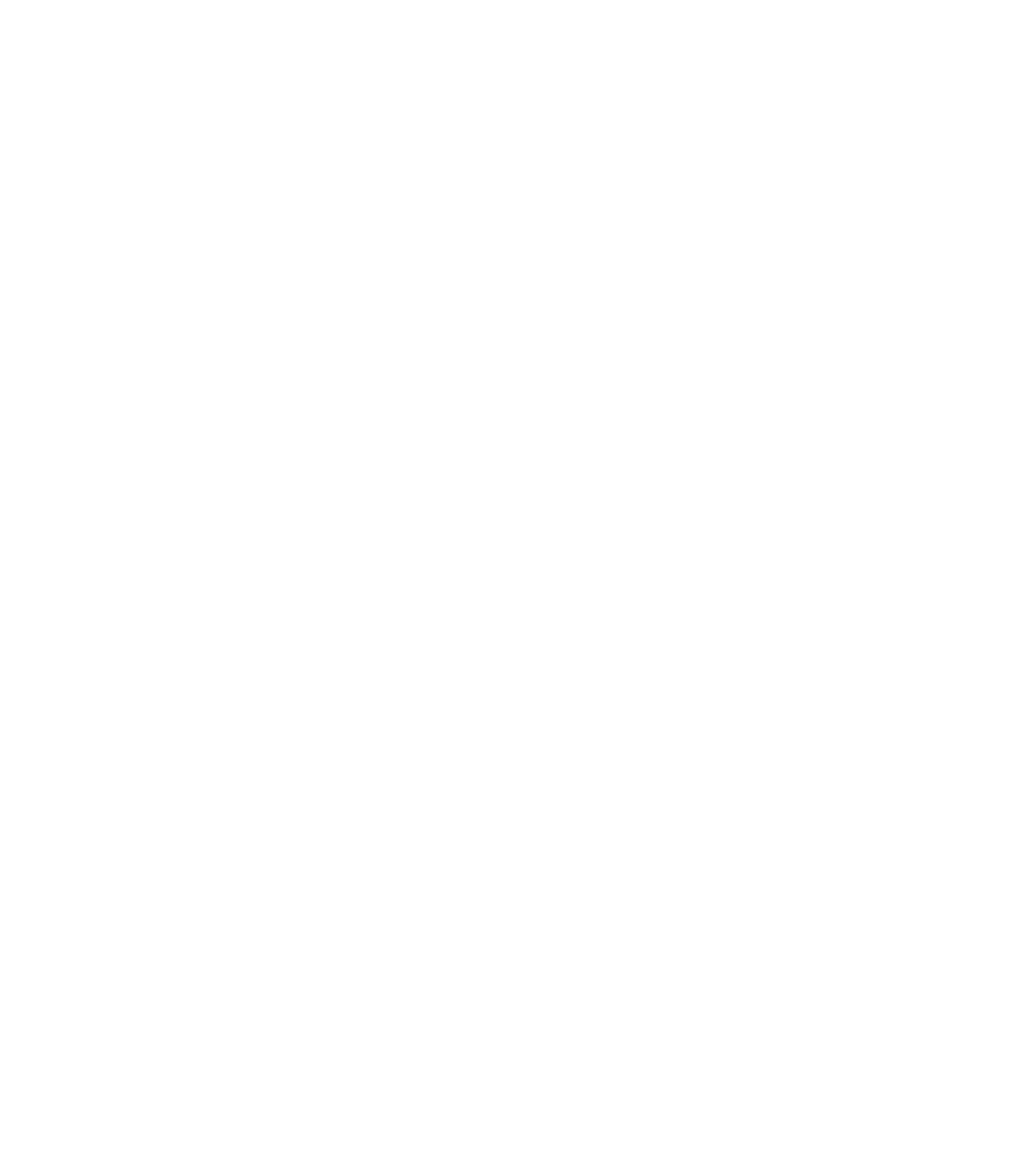
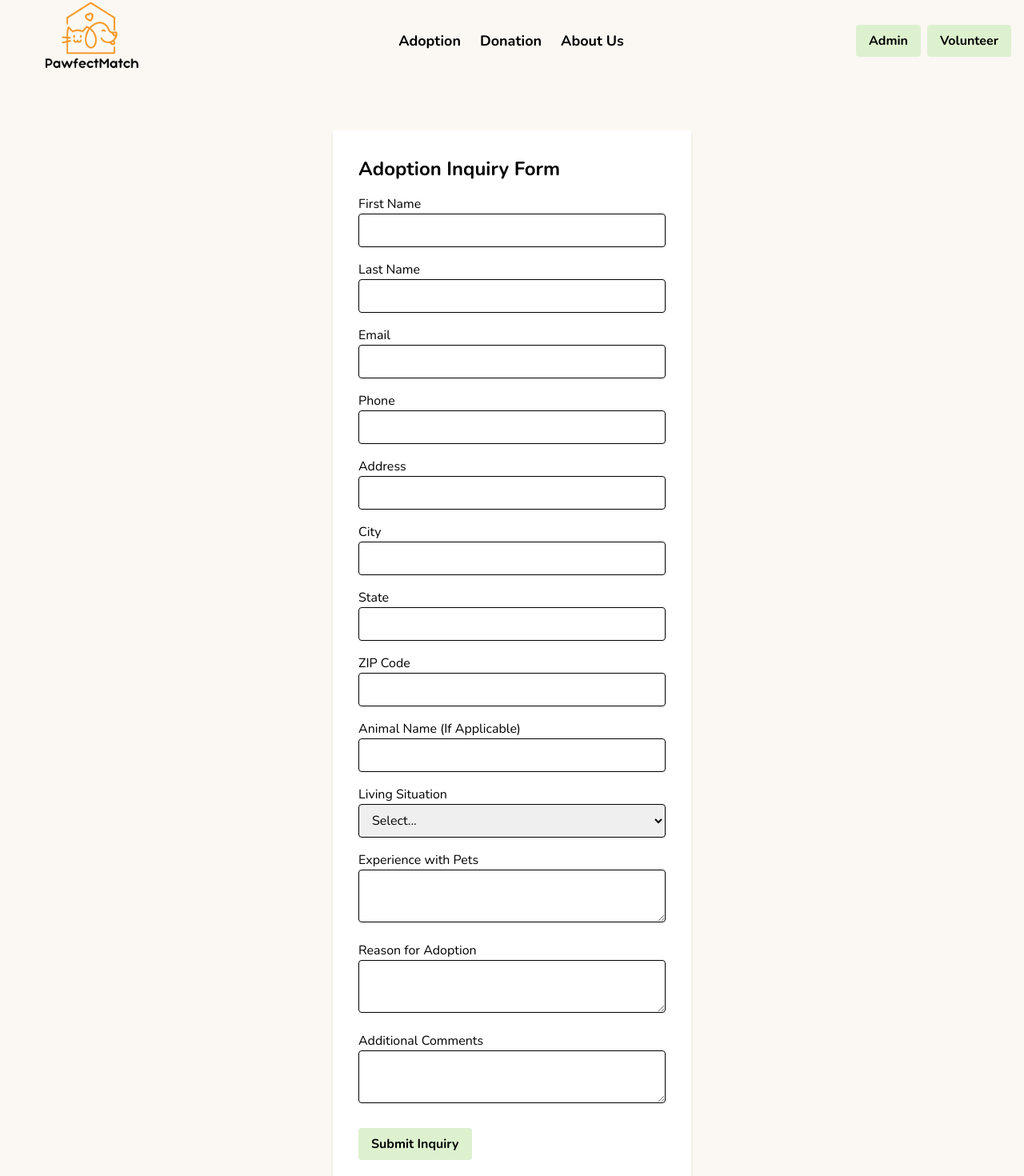
Before and after one commit to TaylorDJones11/PawfectMatch, a React (Vite) app in the folder frontend/: page /adoptionform in a window 1280 px wide. Before the commit this address had no page. Shown: the part 61-1531 px from the top of the page at 80% size. Before the commit the page ends 800 px from the top, so only its background shows below. Built offline with nearby package versions, Linux system fonts and the light colour scheme.

Commit message:
correcting background

```diff
--- a/frontend/src/App.jsx
+++ b/frontend/src/App.jsx
@@ -1,6 +1,7 @@
 import { BrowserRouter as Router, Route, Routes } from 'react-router-dom';
 import Home from './pages/Home/Home';
 import AdoptionPage from './pages/Adoption/AdoptionPage';
+import AdoptionForm from './pages/Adoption/AdoptionForm';
 import DonationPage from './pages/Donation/DonationPage';
 import AboutUs from './pages/Home/AboutUs';
 import IndividualAnimal from './pages/Adoption/IndividualAnimal';
@@ -17,6 +18,7 @@ function App() {
       <Routes>
         <Route path='/' element={<Home />} />
         <Route path='/adopt' element={<AdoptionPage />} />
+        <Route path='/adoptionform' element={<AdoptionForm />} />
         <Route path='/donate' element={<DonationPage />} />
         <Route path='/about' element={<AboutUs />} />
         <Route path='/animal/:id' element={<IndividualAnimal />} />
--- /dev/null
+++ b/frontend/src/components/AdoptionInquiryForm.jsx
@@ -0,0 +1,190 @@
+import { useState } from 'react';
+import Button from './Button';
+
+function AdoptionInquiryForm() {
+  const [formData, setFormData] = useState({
+    firstName: '',
+    lastName: '',
+    email: '',
+    phone: '',
+    address: '',
+    city: '',
+    state: '',
+    zip: '',
+    animalName: '',
+    livingSituation: '',
+    experienceWithPets: '',
+    reasonForAdoption: '',
+    additionalComments: '',
+  });
+
+  const handleChange = (e) => {
+    const { name, value } = e.target;
+    setFormData({
+      ...formData,
+      [name]: value,
+    });
+  };
+
+  const handleSubmit = (e) => {
+    e.preventDefault();
+    console.log('Form Data Submitted:', formData);
+
+    alert('Your inquiry has been submitted!');
+  };
+
+  return (
+    <div className='max-w-md mx-auto bg-white p-8 shadow-md rounded'>
+      <h2 className='text-2xl font-bold mb-4'>Adoption Inquiry Form</h2>
+      <form onSubmit={handleSubmit}>
+        <div className='mb-4'>
+          <label className='block text-gray-700'>First Name</label>
+          <input
+            type='text'
+            name='firstName'
+            value={formData.firstName}
+            onChange={handleChange}
+            className='w-full px-3 py-2 border rounded'
+            required
+          />
+        </div>
+        <div className='mb-4'>
+          <label className='block text-gray-700'>Last Name</label>
+          <input
+            type='text'
+            name='lastName'
+            value={formData.lastName}
+            onChange={handleChange}
+            className='w-full px-3 py-2 border rounded'
+            required
+          />
+        </div>
+        <div className='mb-4'>
+          <label className='block text-gray-700'>Email</label>
+          <input
+            type='email'
+            name='email'
+            value={formData.email}
+            onChange={handleChange}
+            className='w-full px-3 py-2 border rounded'
+            required
+          />
+        </div>
+        <div className='mb-4'>
+          <label className='block text-gray-700'>Phone</label>
+          <input
+            type='tel'
+            name='phone'
+            value={formData.phone}
+            onChange={handleChange}
+            className='w-full px-3 py-2 border rounded'
+          />
+        </div>
+        <div className='mb-4'>
+          <label className='block text-gray-700'>Address</label>
+          <input
+            type='text'
+            name='address'
+            value={formData.address}
+            onChange={handleChange}
+            className='w-full px-3 py-2 border rounded'
+          />
+        </div>
+        <div className='mb-4'>
+          <label className='block text-gray-700'>City</label>
+          <input
+            type='text'
+            name='city'
+            value={formData.city}
+            onChange={handleChange}
+            className='w-full px-3 py-2 border rounded'
+          />
+        </div>
+        <div className='mb-4'>
+          <label className='block text-gray-700'>State</label>
+          <input
+            type='text'
+            name='state'
+            value={formData.state}
+            onChange={handleChange}
+            className='w-full px-3 py-2 border rounded'
+          />
+        </div>
+        <div className='mb-4'>
+          <label className='block text-gray-700'>ZIP Code</label>
+          <input
+            type='text'
+            name='zip'
+            value={formData.zip}
+            onChange={handleChange}
+            className='w-full px-3 py-2 border rounded'
+          />
+        </div>
+        <div className='mb-4'>
+          <label className='block text-gray-700'>
+            Animal Name (If Applicable)
+          </label>
+          <input
+            type='text'
+            name='animalName'
+            value={formData.animalName}
+            onChange={handleChange}
+            className='w-full px-3 py-2 border rounded'
+          />
+        </div>
+        <div className='mb-4'>
+          <label className='block text-gray-700'>Living Situation</label>
+          <select
+            name='livingSituation'
+            value={formData.livingSituation}
+            onChange={handleChange}
+            className='w-full px-3 py-2 border rounded'
+            required
+          >
+            <option value=''>Select...</option>
+            <option value='House'>House</option>
+            <option value='Apartment'>Apartment</option>
+            <option value='Condo'>Condo</option>
+            <option value='Other'>Other</option>
+          </select>
+        </div>
+        <div className='mb-4'>
+          <label className='block text-gray-700'>Experience with Pets</label>
+          <textarea
+            name='experienceWithPets'
+            value={formData.experienceWithPets}
+            onChange={handleChange}
+            className='w-full px-3 py-2 border rounded'
+            required
+          />
+        </div>
+        <div className='mb-4'>
+          <label className='block text-gray-700'>Reason for Adoption</label>
+          <textarea
+            name='reasonForAdoption'
+            value={formData.reasonForAdoption}
+            onChange={handleChange}
+            className='w-full px-3 py-2 border rounded'
+            required
+          />
+        </div>
+        <div className='mb-4'>
+          <label className='block text-gray-700'>Additional Comments</label>
+          <textarea
+            name='additionalComments'
+            value={formData.additionalComments}
+            onChange={handleChange}
+            className='w-full px-3 py-2 border rounded'
+          />
+        </div>
+        <Button
+          type='submit'
+          className='bg-emerald text-black font-bold py-2 px-4 mt-2 rounded hover:bg-blue-700 transition duration-300'
+          child={'Submit Inquiry'}
+        />
+      </form>
+    </div>
+  );
+}
+
+export default AdoptionInquiryForm;
--- a/frontend/src/pages/Admin/AdminView.jsx
+++ b/frontend/src/pages/Admin/AdminView.jsx
@@ -14,7 +14,7 @@ function AdminView() {
 
   return (
     <>
-      <div className='animal-container h-screen '>
+      <div className='animal-container f-screen '>
         <div className='flex justify-between items-center px-8 mb-24'>
           <Logo />
           <h1 className='text-3xl font-bold '>Admin Dashboard</h1>
--- /dev/null
+++ b/frontend/src/pages/Adoption/AdoptionForm.jsx
@@ -0,0 +1,16 @@
+import AdoptionInquiryForm from '../../components/AdoptionInquiryForm';
+import Footer from '../../components/Footer';
+import NavbarContainer from '../../components/NavbarContainer';
+
+function AdoptionForm() {
+  return (
+    <>
+      <div className='animal-container f-screen'>
+        <NavbarContainer />
+        <AdoptionInquiryForm />
+        <Footer />
+      </div>
+    </>
+  );
+}
+export default AdoptionForm;
--- a/frontend/src/pages/Adoption/AdoptionPage.jsx
+++ b/frontend/src/pages/Adoption/AdoptionPage.jsx
@@ -5,7 +5,7 @@ import Footer from '../../components/Footer';
 function AdoptionPage() {
   return (
     <>
-      <div className='adoption-container h-screen'>
+      <div className='adoption-container f-screen'>
         <div>
           <NavbarContainer />
 
@@ -19,9 +19,9 @@ function AdoptionPage() {
         <div>
           <CardContainer />
         </div>
-      </div>
-      <div className='mt-96'>
-        <Footer />
+        <div>
+          <Footer />
+        </div>
       </div>
     </>
   );
--- a/frontend/src/pages/Donation/DonationPage.jsx
+++ b/frontend/src/pages/Donation/DonationPage.jsx
@@ -5,7 +5,7 @@ import DonationForm from '../../components/DonationForm';
 function DonationPage() {
   return (
     <>
-      <div className='donation-container h-screen'>
+      <div className='donation-container f-screen'>
         <NavbarContainer />
 
         <h1 className='text-center text-2xl mb-16'>
--- a/frontend/src/pages/Home/AboutUs.jsx
+++ b/frontend/src/pages/Home/AboutUs.jsx
@@ -5,7 +5,7 @@ import ProfileGrid from '../../components/ProfileGrid';
 function AboutUs() {
   return (
     <>
-      <div className='about-container h-screen'>
+      <div className='about-container f-screen'>
         <NavbarContainer />
 
         <div className='text-center mt-20'>
```
